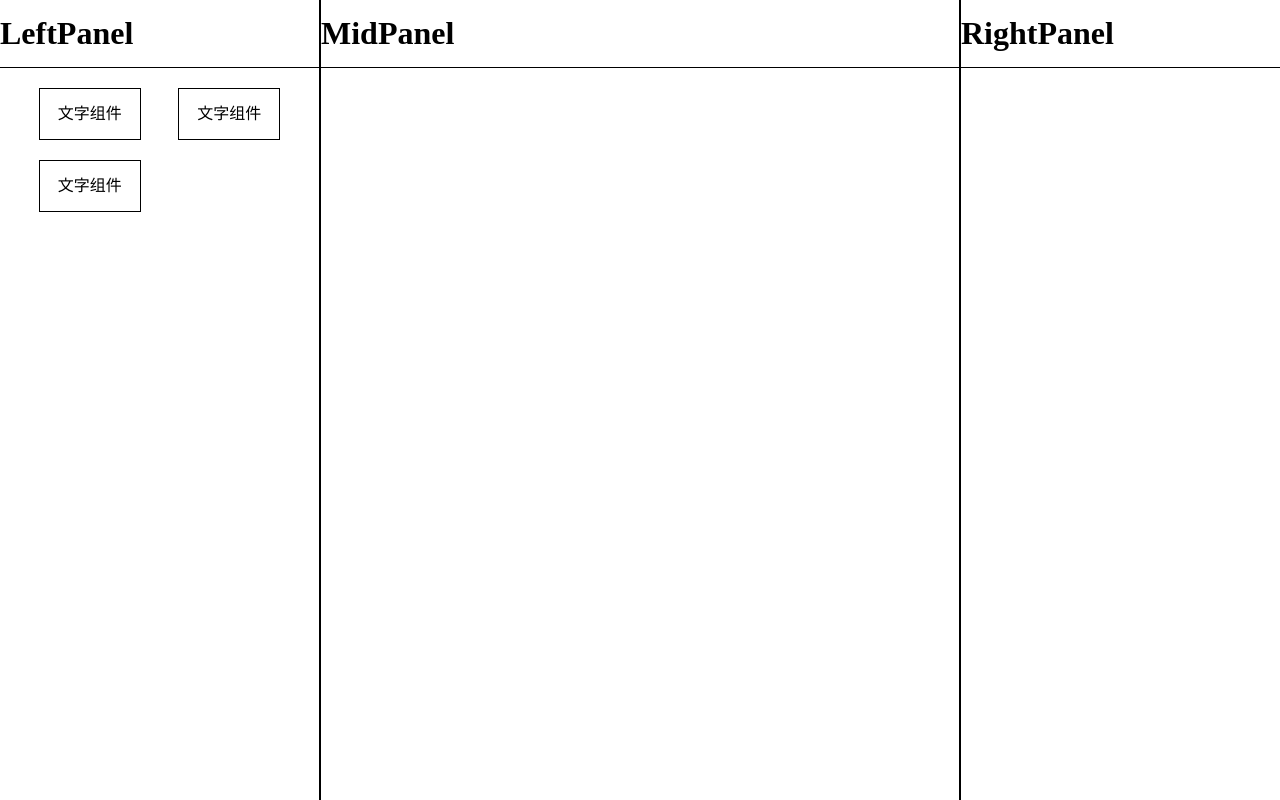
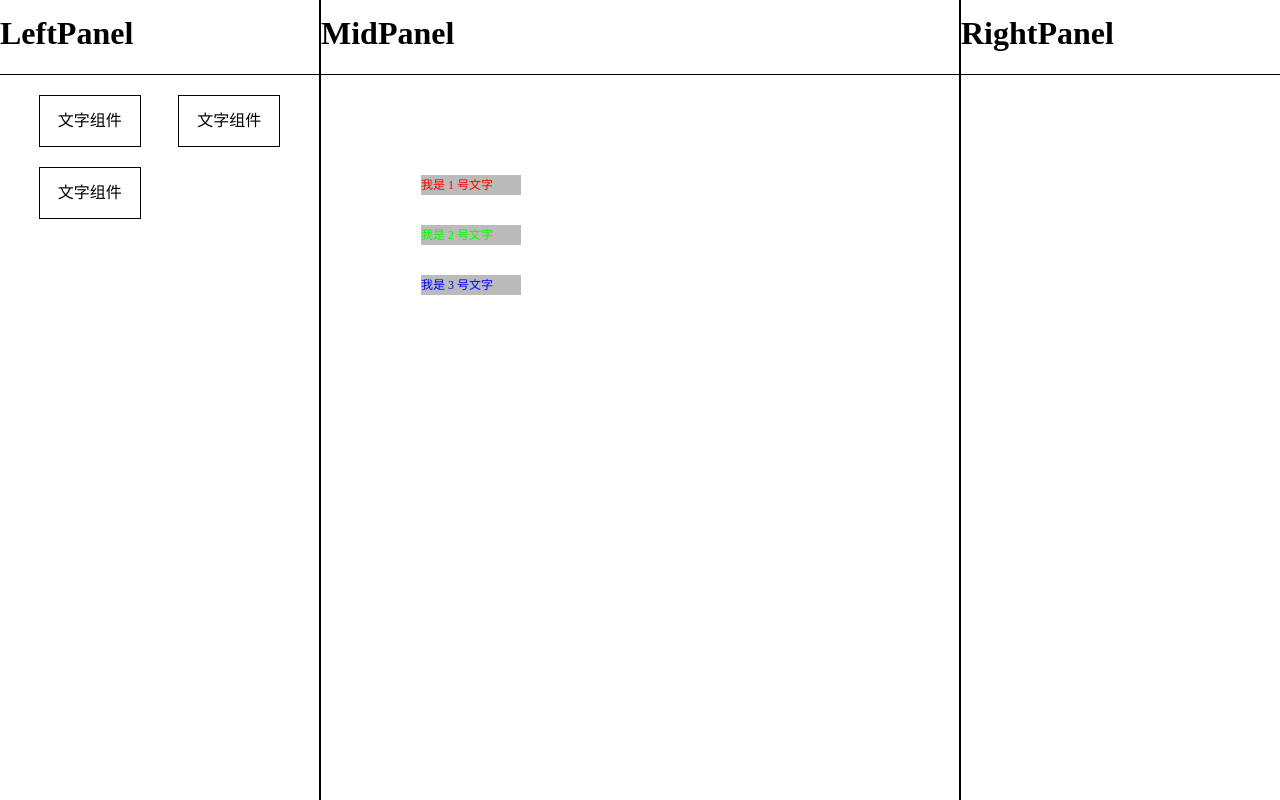
Before and after one commit to ERUIHNIYHBKBNF/mini-lowcode, a React (Create React App) app: page / in a window 1280 px wide. Built offline with nearby package versions, Linux system fonts and the light colour scheme.

Commit message:
feat: 中间画板渲染低代码作品

```diff
--- a/src/consts/types.ts
+++ b/src/consts/types.ts
@@ -5,3 +5,11 @@ export enum COMPONENT_TYPE {
   AUDIO = 'audio',
   CARD = 'card',
 }
+
+export enum RIGHT_PANEL_TYPE {
+  NONE = 'none',
+  TEXT = 'text',
+  VIDEO = 'video',
+  IMAGE = 'image',
+  CARD = 'card',
+}
--- a/src/index.css
+++ b/src/index.css
@@ -4,6 +4,8 @@ body {
 }
 h1 {
   margin: 0;
+  height: 75px;
+  box-sizing: border-box;
   padding: 15px 0;
   border-bottom: 1px solid #000;
 }
--- /dev/null
+++ b/src/mock/drawData.json
@@ -0,0 +1,37 @@
+{
+  "data": [
+    {
+      "id": "text-1",
+      "type": "text",
+      "data": "我是 1 号文字",
+      "color": "#FF0000",
+      "size": "12px",
+      "width": "100px",
+      "height": "20px",
+      "left": "100px",
+      "top": "100px"
+    },
+    {
+      "id": "text-2",
+      "type": "text",
+      "data": "我是 2 号文字",
+      "color": "#00FF00",
+      "size": "12px",
+      "width": "100px",
+      "height": "20px",
+      "left": "100px",
+      "top": "150px"
+    },
+    {
+      "id": "text-3",
+      "type": "text",
+      "data": "我是 3 号文字",
+      "color": "#0000FF",
+      "size": "12px",
+      "width": "100px",
+      "height": "20px",
+      "left": "100px",
+      "top": "200px"
+    }
+  ]
+}
--- a/src/pages/app/App.tsx
+++ b/src/pages/app/App.tsx
@@ -1,17 +1,22 @@
-import React from 'react';
+import React, { useState } from 'react';
 import './App.css';
 import LeftPanel from '../leftPanel';
 import MidPanel from '../midPanel';
 import RightPanel from '../rightPanel';
 import { DndProvider } from 'react-dnd';
 import { HTML5Backend } from 'react-dnd-html5-backend';
+import drawData from '../../mock/drawData.json';
+import { RIGHT_PANEL_TYPE } from '../../consts/types';
 
 function App() {
+  const [drawPanelData, setDrawPanelData] = useState([...drawData.data]);
+  const [rightPanelType, setRightPanelType] = useState(RIGHT_PANEL_TYPE.TEXT);
+
   return (
     <DndProvider backend={HTML5Backend}>
       <div className="App">
         <LeftPanel />
-        <MidPanel />
+        <MidPanel data={drawPanelData} setRightPanelType={setRightPanelType} />
         <RightPanel />
       </div>
     </DndProvider>
--- a/src/pages/midPanel/index.tsx
+++ b/src/pages/midPanel/index.tsx
@@ -1,12 +1,53 @@
 import React from "react";
+import { RIGHT_PANEL_TYPE } from "../../consts/types";
 import './style.css';
 
-export default function MidPanel() {
+type DrawPanelProps = {
+  data: any;
+  setRightPanelType: Function;
+}
+
+export default function MidPanel({data, setRightPanelType}: DrawPanelProps) {
+  const generateContent = () => {
+    const ret = [];
+    for (const item of data) {
+      switch (item.type) {
+        case 'text':
+          ret.push(
+            <div
+              key={item.id}
+              onClick={() => {
+                console.log(`clicked: item ${item.id}`);
+                setRightPanelType(RIGHT_PANEL_TYPE.TEXT);
+              }}
+              style={{
+                color: item.color,
+                fontSize: item.size,
+                width: item.width,
+                height: item.height,
+                left: item.left,
+                top: item.top,
+                position: 'absolute',
+                backgroundColor: '#bbbbbb'
+              }}
+            >
+              {item.data}
+            </div>
+          );
+          break;
+      }
+    }
+    return ret;
+  }
+
   return (
     <div className="midPanel">
       <div>
         <h1>MidPanel</h1>
       </div>
+      <div className="midItemsContainer">
+        {generateContent()}
+      </div>
     </div>
   );
 }
--- a/src/pages/midPanel/style.css
+++ b/src/pages/midPanel/style.css
@@ -3,4 +3,10 @@
   width: 50vw;
   border-left: 2px solid black;
   border-right: 2px solid black;
+
 }
+.midItemsContainer {
+  position: relative;
+  height: calc(100% - 75px);
+  width: 100%;
+}
```
